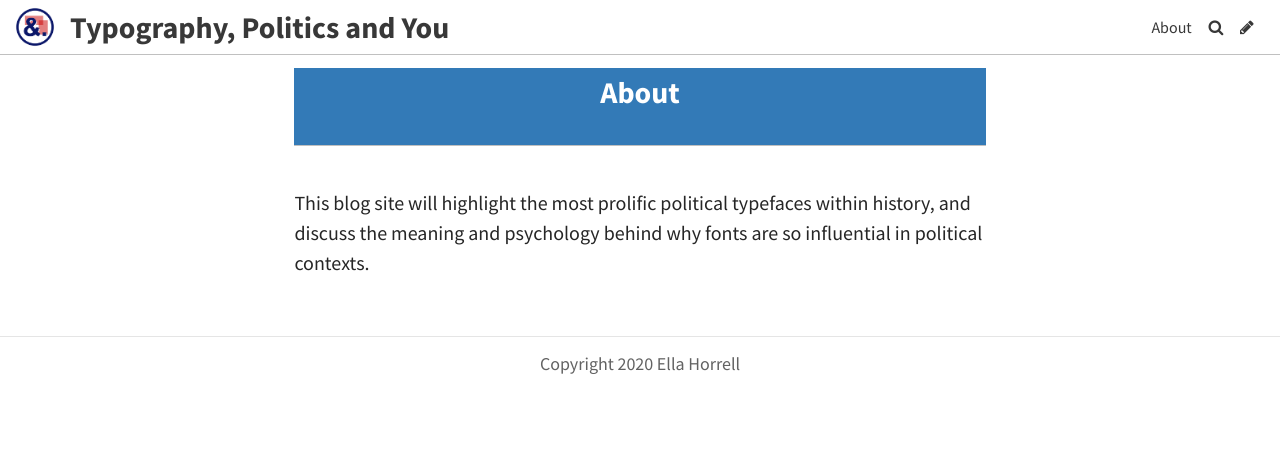
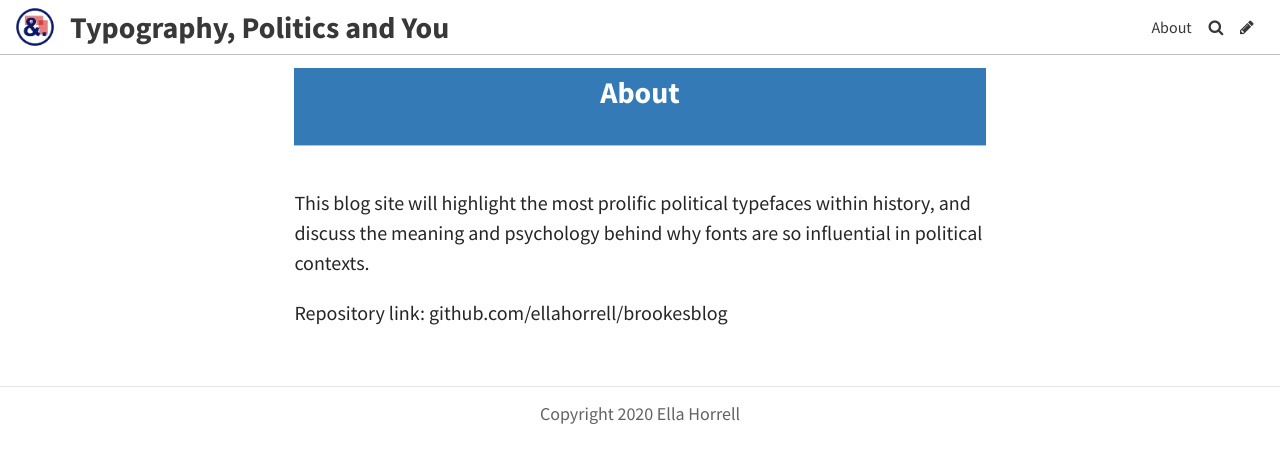
Before and after one commit to ellahorrell/brookesblog, a Jekyll site: the page built from pages/about.md, in a window 1280 px wide. Shown: the top 463 px of the page. Built offline with Jekyll 4.4.1, drawn with Linux system fonts in a browser that asks for light colours; some web fonts are replaced.

Commit message:
Update Page “about”

```diff
--- a/pages/about.md
+++ b/pages/about.md
@@ -11,3 +11,6 @@ description: null
 show: true
 ---
 This blog site will highlight the most prolific political typefaces within history, and discuss the meaning and psychology behind why fonts are so influential in political contexts.
+
+
+Repository link: github.com/ellahorrell/brookesblog
```
